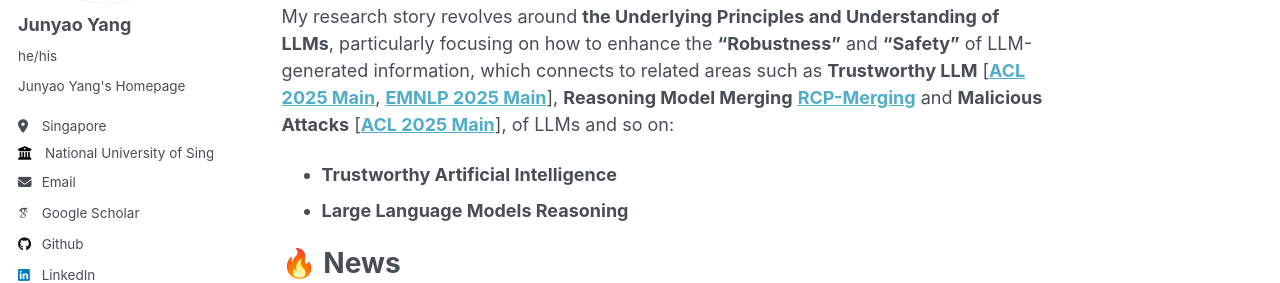
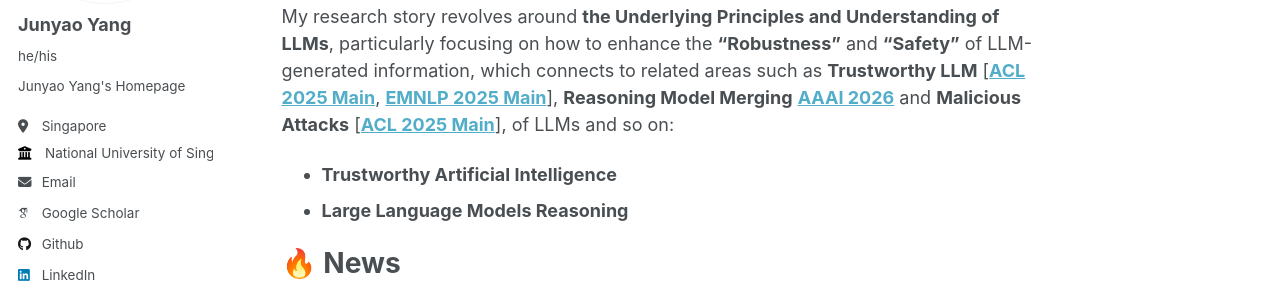
Before and after one commit to jyyang26/jyyang26.github.io, a Jekyll site: the page built from _pages/about.md, in a window 1280 px wide and 900 px high. Shown: the part 277-560 px from the top of the window. Built offline with Jekyll 4.4.1, drawn with Linux system fonts in a browser that asks for light colours; some web fonts are replaced.

Commit message:
Update about.md

```diff
--- a/_pages/about.md
+++ b/_pages/about.md
@@ -9,7 +9,7 @@
 
 👋 Hi there, my name is Junyao Yang. I am a graduate student at the School of Computing, National University of Singapore (NUS), where I am pursuing a specialization in Artificial Intelligence. My research interests lie in **Natural Language Processing** and **Language Models**. Here is my **[CV](https://drive.google.com/file/d/17UEE4NB9HbyNba8TwQ5oO3y3Tu7hwhZm/view?usp=sharing)**.
 
-My research story revolves around **the Underlying Principles and Understanding of LLMs**, particularly focusing on how to enhance the **"Robustness"** and **"Safety"** of LLM-generated information, which connects to related areas such as **Trustworthy LLM** [**[ACL 2025 Main](https://arxiv.org/abs/2406.01394)**, **[EMNLP 2025 Main](https://arxiv.org/abs/2502.18517)**], **Reasoning Model Merging** **[RCP-Merging](https://arxiv.org/abs/2508.03140)** and **Malicious Attacks** [**[ACL 2025 Main](https://arxiv.org/abs/2406.01394)**], of LLMs and so on:
+My research story revolves around **the Underlying Principles and Understanding of LLMs**, particularly focusing on how to enhance the **"Robustness"** and **"Safety"** of LLM-generated information, which connects to related areas such as **Trustworthy LLM** [**[ACL 2025 Main](https://arxiv.org/abs/2406.01394)**, **[EMNLP 2025 Main](https://arxiv.org/abs/2502.18517)**], **Reasoning Model Merging** **[AAAI 2026](https://arxiv.org/abs/2508.03140)** and **Malicious Attacks** [**[ACL 2025 Main](https://arxiv.org/abs/2406.01394)**], of LLMs and so on:
 
 - **Trustworthy Artificial Intelligence**
 - **Large Language Models Reasoning**
```
